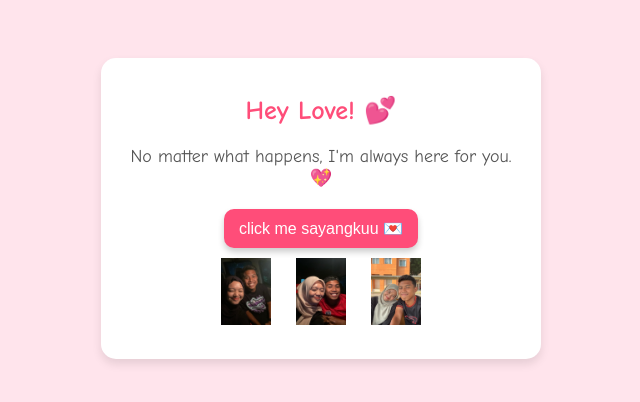
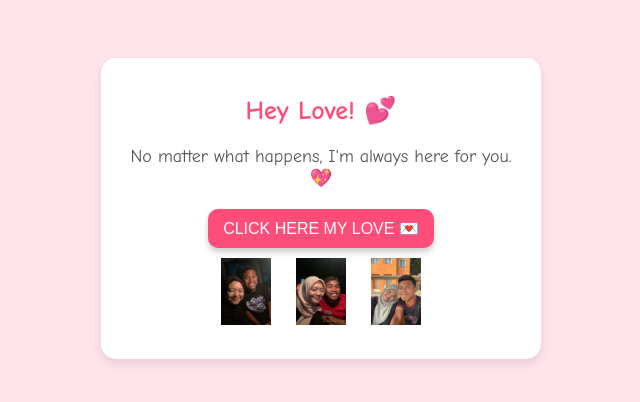
Before and after one commit to Aleyanajihah/reassurance-bf, a plain HTML site: page index.html in a window 1280 px wide. Shown: the whole page, without its empty margins (319-959 px from the left). Drawn offline with Linux system fonts and the light colour scheme.

Commit message:
Update index.html

```diff
--- a/index.html
+++ b/index.html
@@ -10,7 +10,7 @@
     <div class="container">
         <h1>Hey Love! 💕</h1>
         <p id="message">No matter what happens, I'm always here for you. 💖</p>
-        <button onclick="nextMessage()">click me sayangkuu 💌</button>
+        <button onclick="nextMessage()"> CLICK HERE MY LOVE 💌</button>
 
         <div class="cute-icons">
             <img src="first selfie.jpg" alt="Heart">
```
